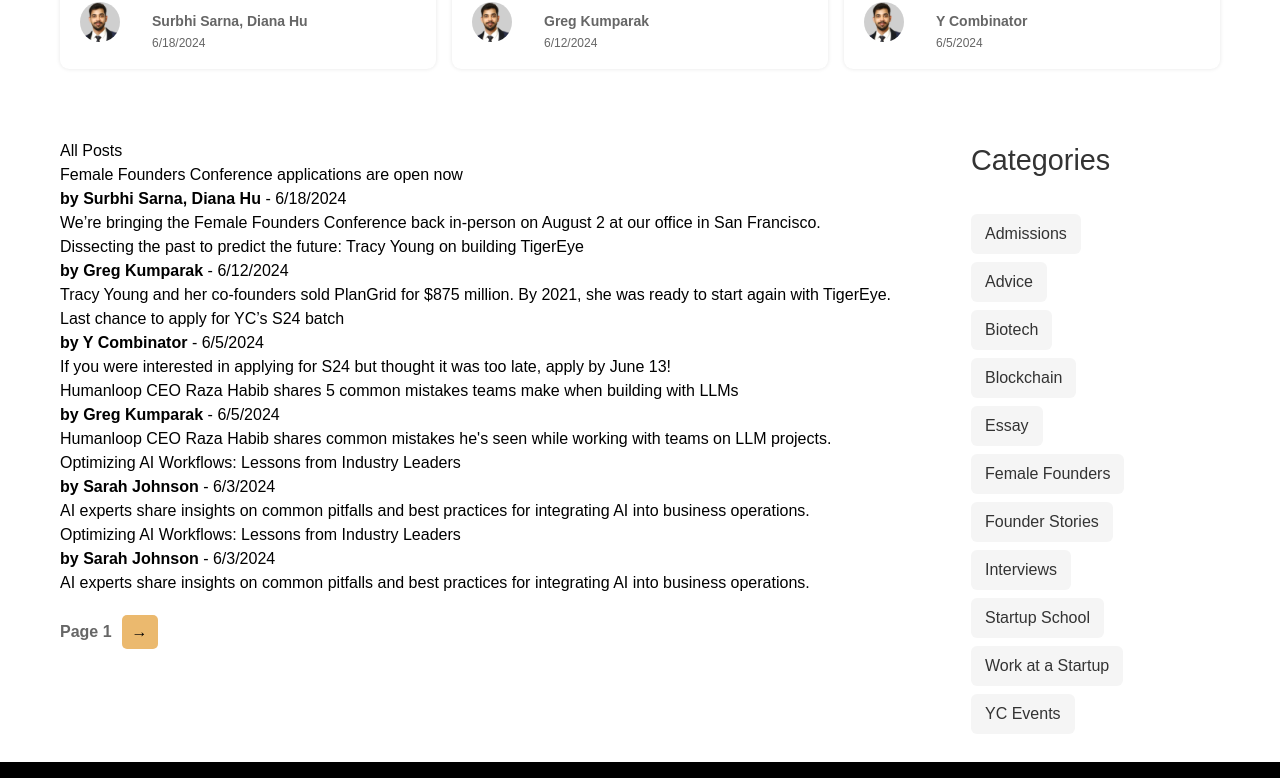
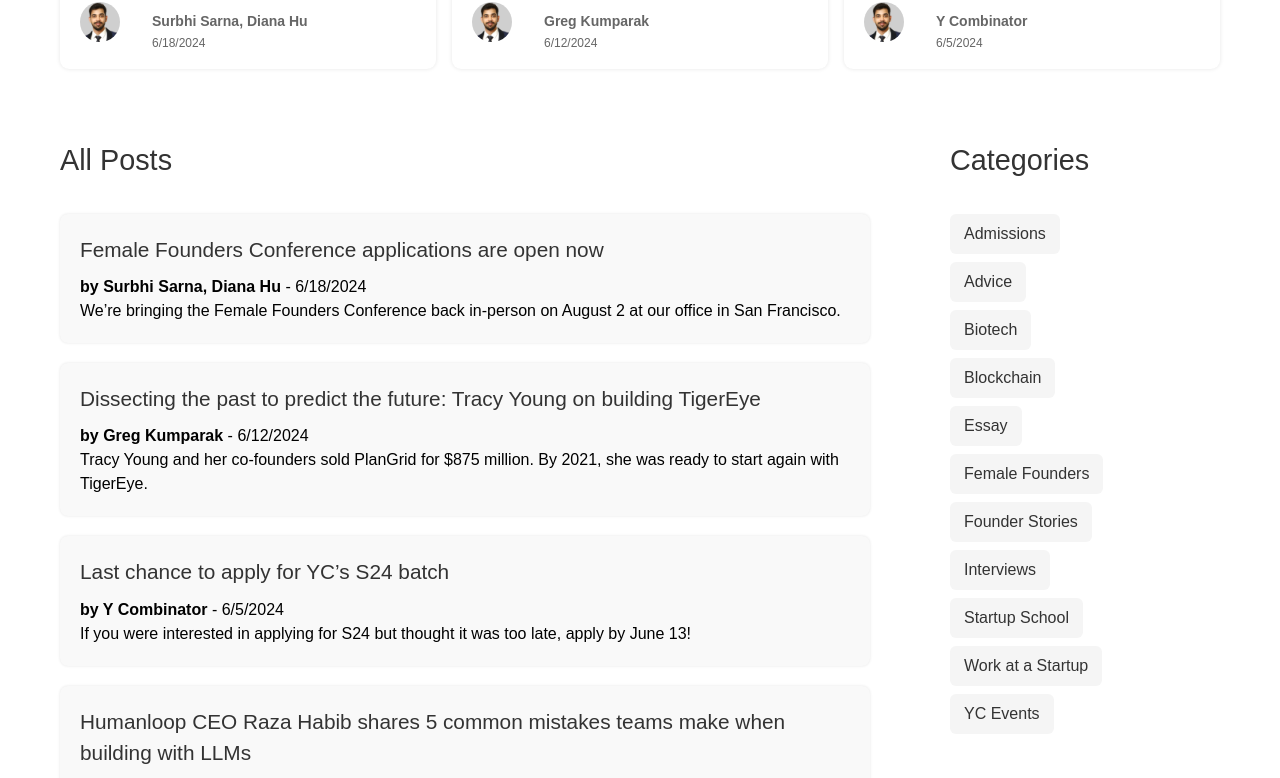
Before and after one commit to professionalnest/website, a Next.js app: page /blog in a window 1280 px wide. Shown: the part 453-1231 px from the top of the page. Built offline with nearby package versions, Linux system fonts and the light colour scheme; no server answers.

Commit message:
reset the css class name for list of all posts

```diff
--- a/src/components/BlogsList.tsx
+++ b/src/components/BlogsList.tsx
@@ -31,7 +31,7 @@
   return (
     <section className={styles.contentContainer}>
       {/* All Posts */}
-      <div className={styles.blogPosts}>
+      <div className={styles.allPosts}>
         <h2>All Posts</h2>
         {displayedPosts.map((post, index) => (
           <Link href={`/blog/${post.id}`} key={index}>
```
